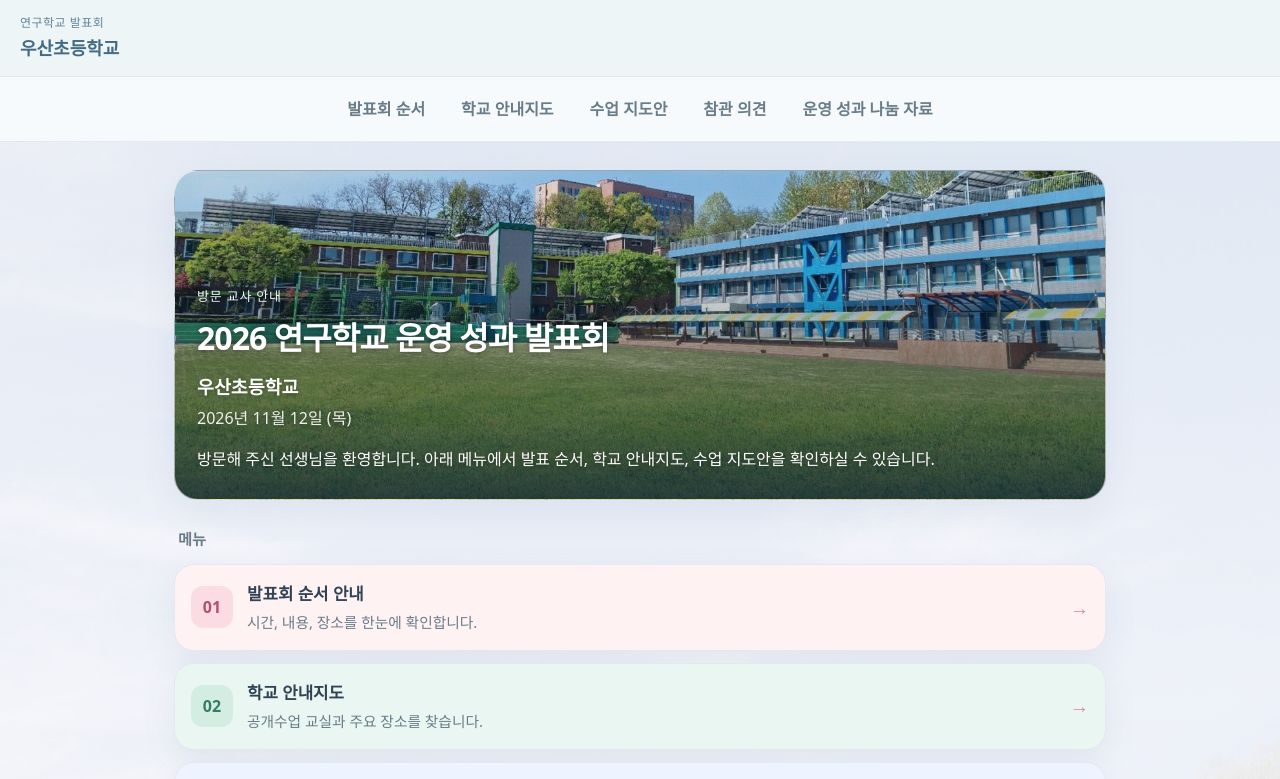
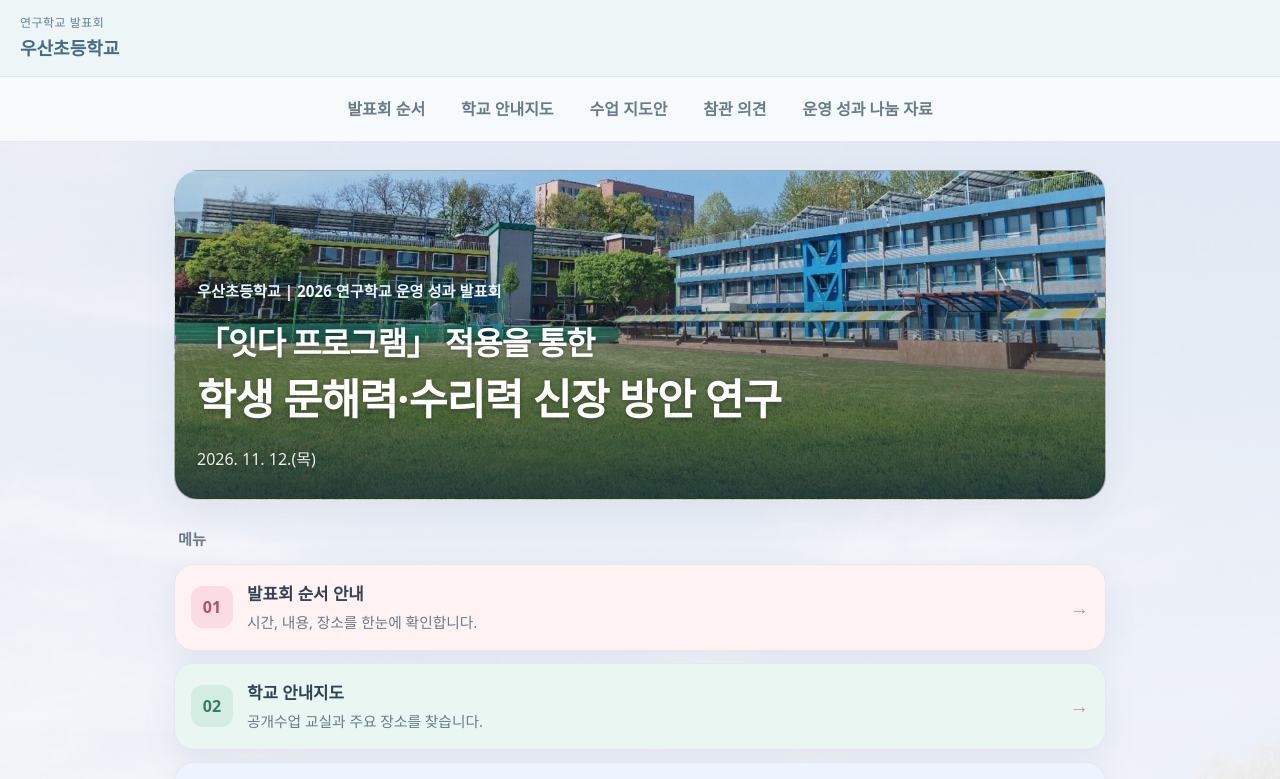
Before and after one commit to saver8509-max/research-school, a React (Vite) app: page / in a window 1280 px wide. Shown: the top 779 px of the page. Built offline with nearby package versions, Linux system fonts and the light colour scheme.

Commit message:
타이틀 업데이트

```diff
--- a/src/index.css
+++ b/src/index.css
@@ -701,3 +701,10 @@ body {
   body { background-attachment: scroll; background-position: center center; }
   .hero-card { min-height: 355px; background-position: center 68%; }
 }
+
+/* 연구주제 중심 메인 배너 */
+.hero-card .research-title { display:flex; flex-direction:column; gap:8px; font-size:clamp(1.25rem,3.6vw,2rem); line-height:1.35; word-break:keep-all; }
+.hero-card .research-title strong { font-size:clamp(1.65rem,4.8vw,2.65rem); font-weight:800; line-height:1.28; }
+.hero-card .eyebrow { letter-spacing:0; font-size:clamp(.76rem,1.8vw,.95rem); font-weight:650; margin-bottom:18px; }
+.hero-card .event-date { white-space:nowrap; display:block; margin-top:20px; font-size:1rem; }
+@media (max-width:640px) { .hero-card {min-height:390px;padding:24px 18px;} .hero-card .research-title {font-size:1.25rem;} .hero-card .research-title strong {font-size:1.75rem;} .hero-card .event-date {font-size:.95rem;} }
--- a/src/pages/HomePage.jsx
+++ b/src/pages/HomePage.jsx
@@ -33,11 +33,9 @@ export function HomePage() {
   return (
     <section className="home">
       <div className="hero-card">
-        <p className="eyebrow">방문 교사 안내</p>
-        <h1>{site.eventTitle}</h1>
-        <p className="school">{site.schoolName}</p>
-        <p className="date">{site.eventDate}</p>
-        <p className="welcome">{site.welcome}</p>
+        <p className="eyebrow">{site.schoolName} | 2026 연구학교 운영 성과 발표회</p>
+        <h1 className="research-title"><span>「잇다 프로그램」 적용을 통한</span><strong>학생 문해력·수리력 신장 방안 연구</strong></h1>
+        <p className="date event-date">2026. 11. 12.(목)</p>
       </div>
 
       <h2 className="section-label">메뉴</h2>
```
